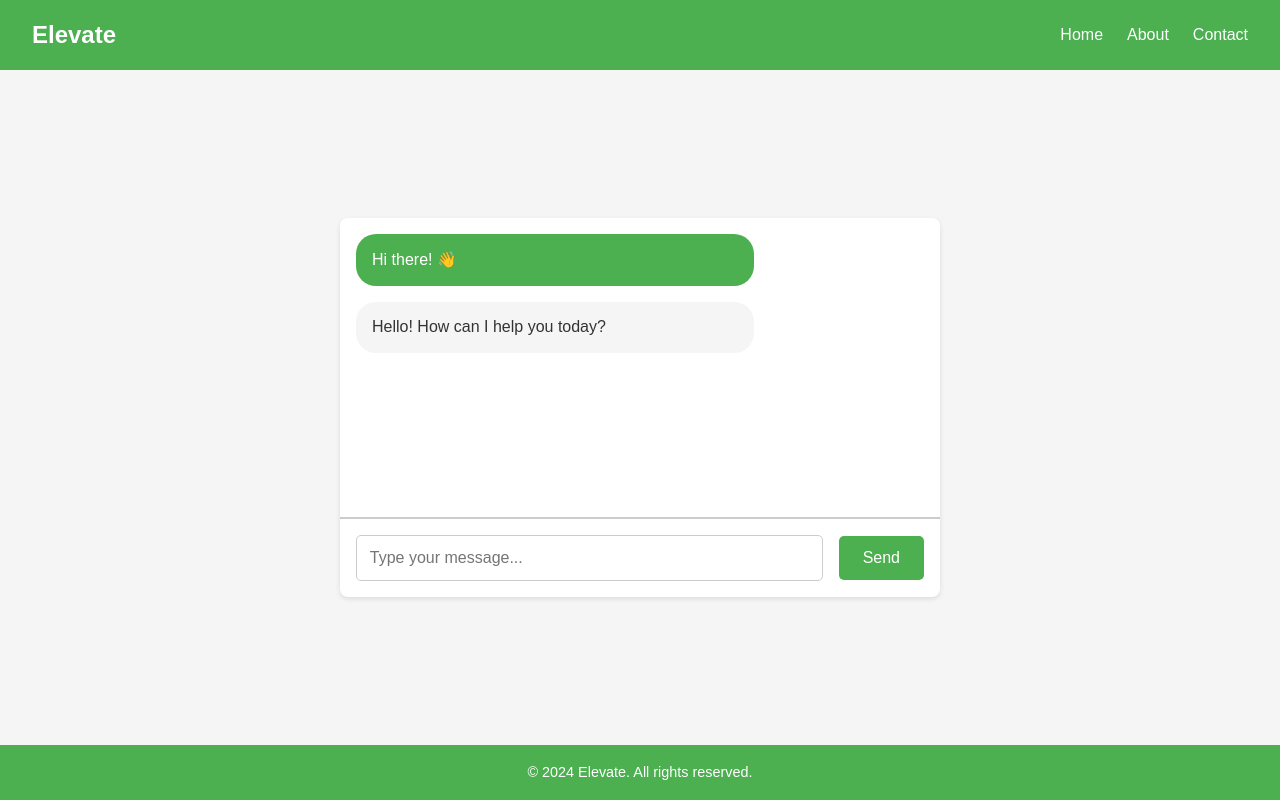
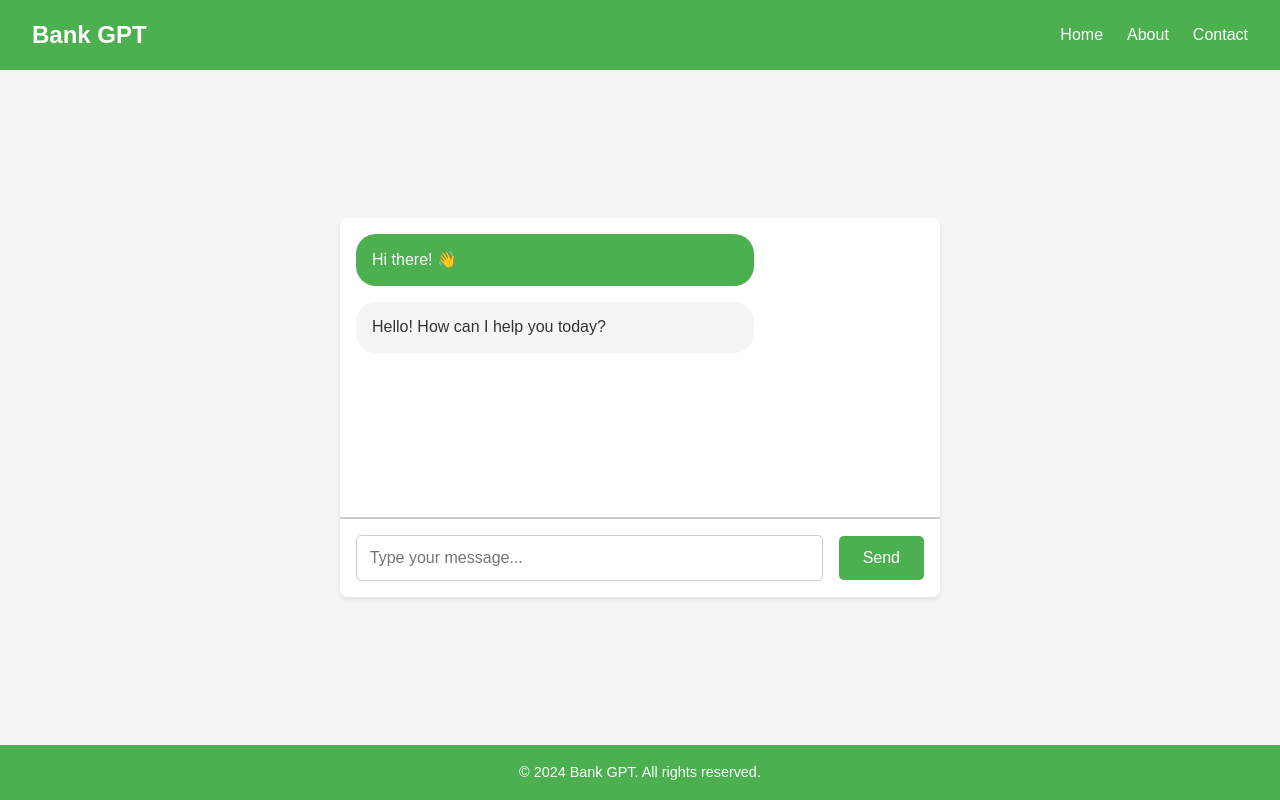
Before and after one commit to Rudra-Prasad-001/Project_Elevate-24, a website: page index.html in a window 1280 px wide. Drawn offline with Linux system fonts and the light colour scheme.

Commit message:
Update index.html
updated project name and footer

```diff
--- a/index.html
+++ b/index.html
@@ -8,7 +8,7 @@
 </head>
 <body>
   <header class="header">
-    <div class="header__logo">Elevate</div>
+    <div class="header__logo">Bank GPT</div>
     <nav class="header__nav">
       <ul class="header__nav-list">
         <li class="header__nav-item"><a href="#" class="header__nav-link">Home</a></li>
@@ -32,7 +32,7 @@
   </main>
 
   <footer class="footer">
-    <p class="footer__text">© 2024 Elevate. All rights reserved.</p>
+    <p class="footer__text">© 2024 Bank GPT. All rights reserved.</p>
   </footer>
 </body>
 </html>
```
